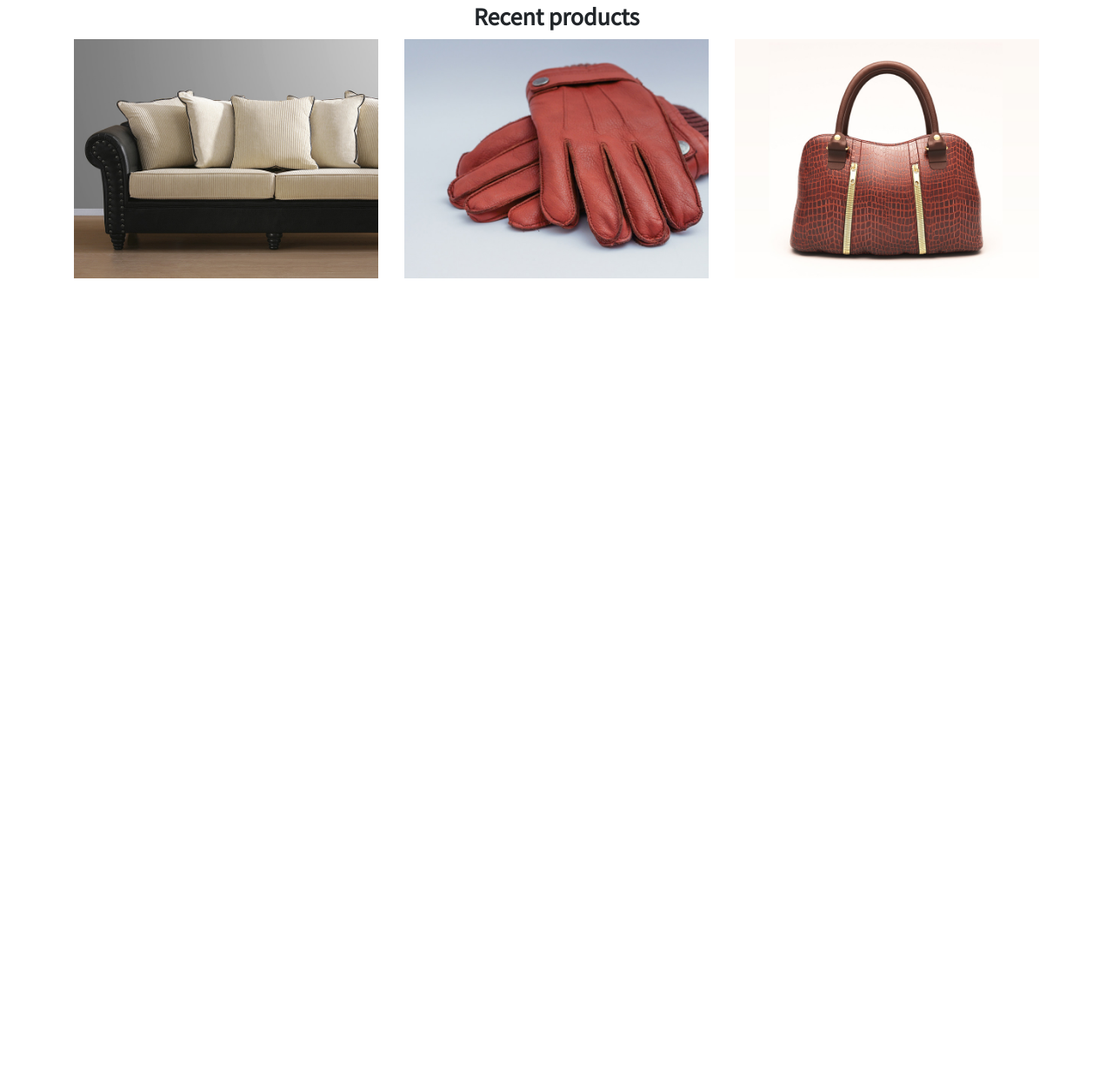
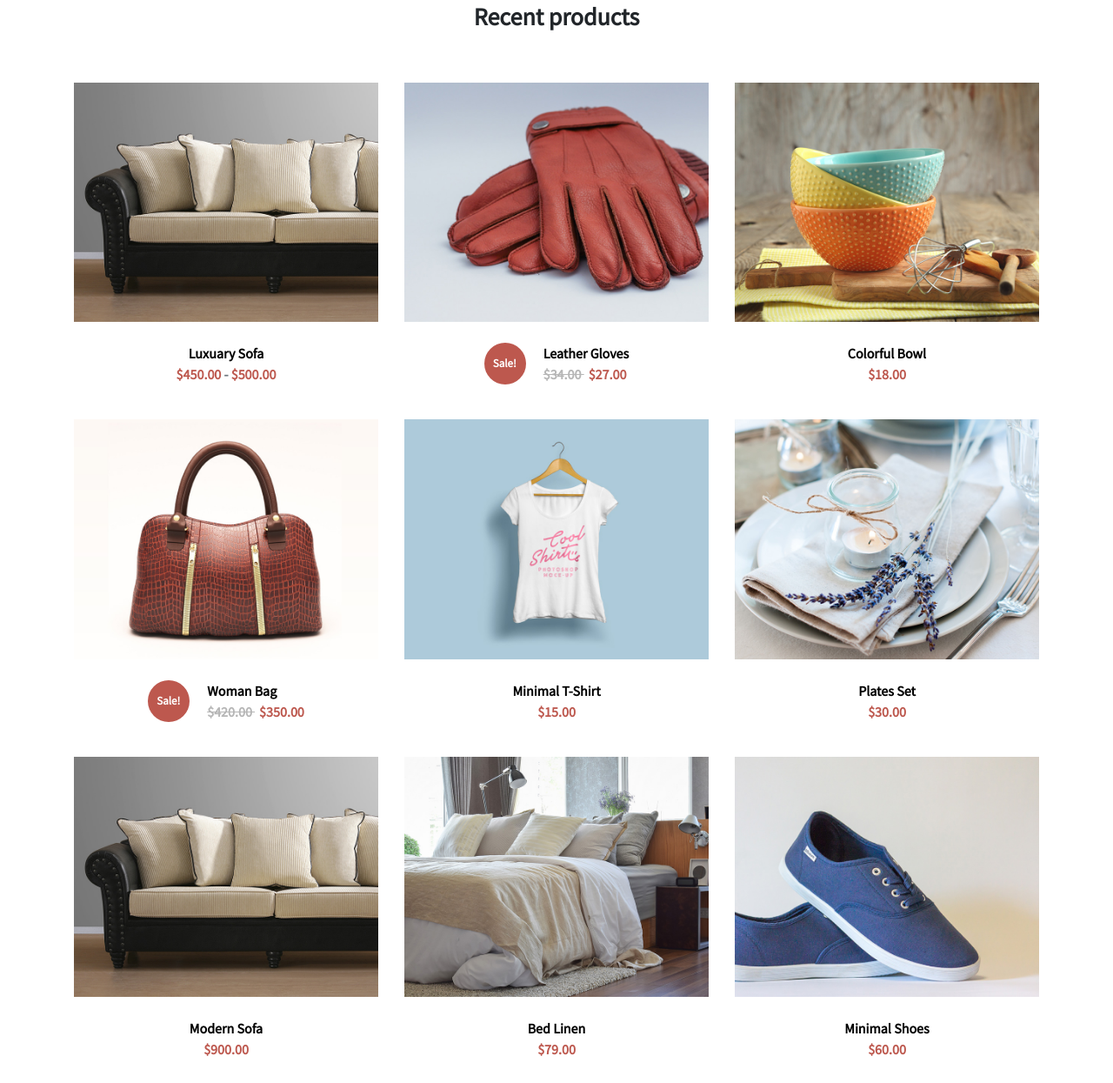
Before and after one commit to Ismaelazd/Projet_Web_Js, a website: page index.html in a window 1280 px wide. Shown: the part 1505-2750 px from the top of the page at 87% size. Before the commit the page ends 1873 px from the top, so only its background shows below. Drawn offline with nearby package versions, Linux system fonts and the light colour scheme.

Commit message:
Fin de la section 5

```diff
--- a/index.html
+++ b/index.html
@@ -89,50 +89,100 @@
         <h3>Recent products</h3>
         <div class="row ">
             <div class="col-4">
-                <img class="img-fluid" src="./public/img/products_mini/product-luxry-sofa.jpg" alt="">
-                <div>
-
+                <img class="img-fluid " src="./public/img/products_mini/product-luxry-sofa.jpg" alt="">
+                <div class="text-center my-4">
+                    <a href="">Luxuary Sofa</a>
+                    <p >$450.00<span class="text-secondary"> - </span>$500.00</p>
                 </div>
             </div>
             <div class="col-4">
                 <img class="img-fluid" src="./public/img/products_mini/product-gloves.jpg" alt="">
-                <div></div>
+                <div class="d-flex justify-content-center my-4">
+                    <div>
+                        <span class="onsale">Sale!</span>
+                    </div>
+                    <div>
+                        <a href="">Leather Gloves</a>
+                        <p><del>$34.00 </del>
+                            <span > $27.00 </span></p>
+                    </div>
+                </div>
             </div>
             <div class="col-4">
-                <img class="img-fluid" src="./public/img/products_mini/product-bag.jpg" alt="">
-                <div></div>
+                <img class="img-fluid" src="./public/img/products_mini/product-cups.jpg" alt="">
+                <div class="text-center my-4">
+                    <a href="">Colorful Bowl</a>
+                    <p >$18.00</p>
+                </div>
             </div>
         </div>
 
+
         <div class="row ">
             <div class="col-4">
-                <img src="" alt="">
-                <div></div>
+                <img class="img-fluid " src="./public/img/products_mini/product-bag.jpg" alt="">
+                <div class="d-flex justify-content-center my-4">
+                    <div>
+                        <span class="onsale">Sale!</span>
+                    </div>
+                    <div>
+                        <a href="">Woman Bag</a>
+                        <p><del>$420.00 </del>
+                            <span > $350.00 </span></p>
+                    </div>
+                </div>
+
             </div>
             <div class="col-4">
-                <img src="" alt="">
-                <div></div>
+                <img class="img-fluid" src="./public/img/products_mini/product-tshitr.jpg" alt="">
+                <div class="text-center my-4">
+                    <a href="">Minimal T-Shirt</a>
+                    <p >$15.00</p>
+                </div>
             </div>
             <div class="col-4">
-                <img src="" alt="">
-                <div></div>
+                <img class="img-fluid" src="./public/img/products_mini/product-plates.jpg" alt="">
+                <div class="text-center my-4">
+                    <a href="">Plates Set</a>
+                    <p >$30.00</p>
+                </div>
             </div>
         </div>
 
-        <div class="row">
+
+        <div class="row ">
             <div class="col-4">
-                <img src="" alt="">
-                <div></div>
+                <img class="img-fluid " src="./public/img/products_mini/product-luxry-sofa.jpg" alt="">
+                <div class="text-center my-4">
+                    <a href="">Modern Sofa</a>
+                    <p >$900.00</p>
+                </div>
             </div>
             <div class="col-4">
-                <img src="" alt="">
-                <div></div>
+                <img class="img-fluid" src="./public/img/products_mini/product-bed.jpg" alt="">
+                <div class="text-center my-4">
+                    <a href="">Bed Linen</a>
+                    <p >$79.00</p>
+                </div>
             </div>
             <div class="col-4">
-                <img src="" alt="">
-                <div></div>
+                <img class="img-fluid" src="./public/img/products_mini/product-shoes.jpg" alt="">
+                <div class="text-center my-4">
+                    <a href="">Minimal Shoes</a>
+                    <p >$60.00</p>
+                </div>
             </div>
         </div>
+
+    </section>
+
+    <section class="section5">
+
+        <div class="" >
+            <h1>Discover Thousand Of Great Products</h1>
+            <button>Learn More</button>
+        </div>
+
     </section>
 
 
--- a/src/sass/style.sass
+++ b/src/sass/style.sass
@@ -109,5 +109,66 @@ body
     .section3
         margin-top: 75px
         h3
+            padding-bottom: 50px
             text-align: center
             font-weight: bold
+
+        .row
+            div
+                div
+                    .onsale
+                        background-color: rgb(189, 88, 78)
+                        color: white
+                        font-size: 13px
+                        font-weight: 600
+                        line-height: 48px
+                        width: 48px
+                        padding: 0px 0 0px 10px
+                        height: 48px
+                        border-radius: 100%
+                        display: inline-block
+                        margin-right: 20px
+
+
+                    a
+                        text-decoration: none
+                        color: black
+                        font-weight: bold
+
+
+                    del
+                        color: #b6b6b6
+                        padding-right: 5px
+                        font-weight: bold
+
+                    p
+                        color:  rgb(189, 88, 78)
+                        font-weight: bold
+
+
+    .section5
+        background-image: url('../img/cta-bg.jpg')
+        background-size: cover
+        background-position: center
+        background-attachment: fixed
+        height: 709.9px
+        transform: translate(0px, 35.1891px)
+        display: flex
+        align-items: center
+        justify-content: center
+
+
+        div
+            text-align: center
+
+            h1
+                font-weight: bold
+                color: white
+
+            button
+                color: white
+                font-weight: bold
+                border: 0
+                border-radius: 25px
+                background-color: rgb(189, 88, 78)
+                padding: 10px 30px
```
Also changed, not shown: public/css/style.css, 1 other file.
